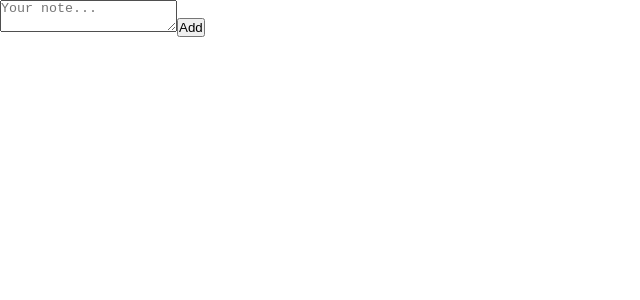
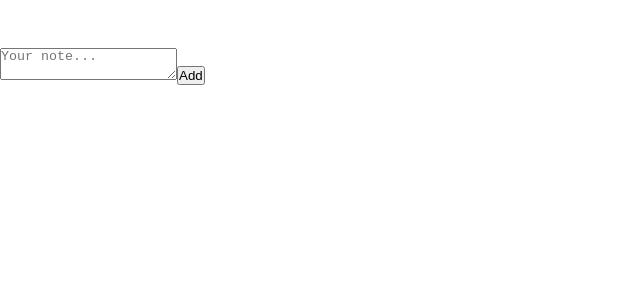
Before and after one commit to MarkDavidovich/react-notes, a React (Vite) app: page / in a window 1280 px wide. Shown: the top 300 px of the page, without its empty margins (0-640 px from the left). Built offline with nearby package versions, Linux system fonts and the light colour scheme.

Commit message:
add basic styling to notes cmp

```diff
--- a/src/components/Notes/Notes.jsx
+++ b/src/components/Notes/Notes.jsx
@@ -12,10 +12,10 @@ const Notes = () => {
   };
 
   return (
-    <>
+    <div className={style.container}>
       <NoteMaker onAddNote={addNote} />
       <NotesList notes={notes} />
-    </>
+    </div>
   );
 };
 export default Notes;
--- a/src/components/Notes/Notes.module.css
+++ b/src/components/Notes/Notes.module.css
@@ -0,0 +1,9 @@
+.container {
+  width: 100%;
+  height: 100%;
+  margin: auto;
+  margin-top: 3rem;
+  display: flex;
+  flex-direction: column;
+  gap: 1rem;
+}
```
